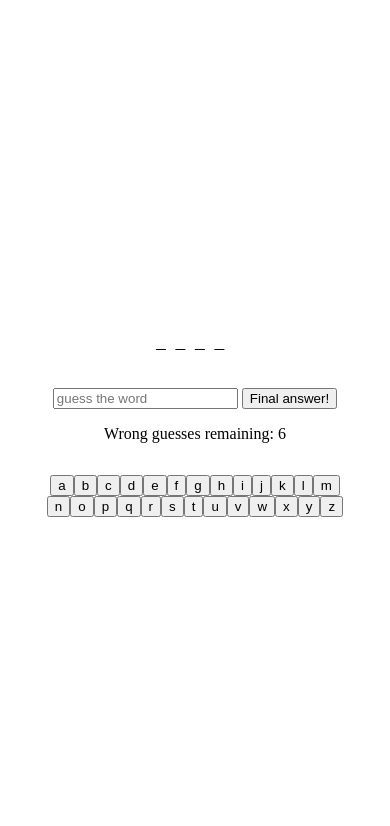
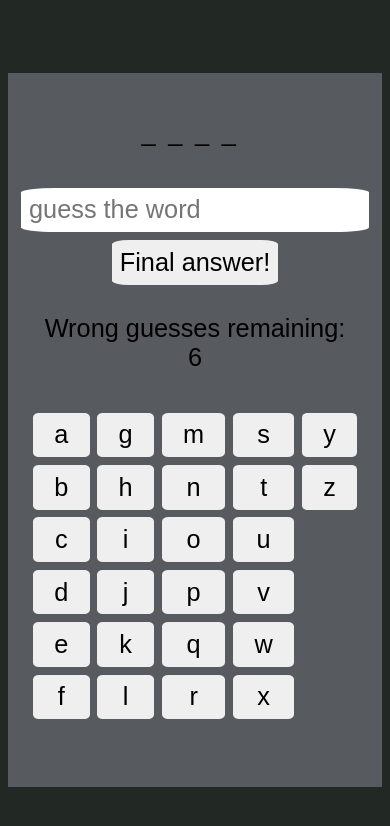
Before and after one commit to SpicyCayenne/hangman, a plain HTML site: page index.html in a window 390 px wide. Drawn offline with Linux system fonts and the light colour scheme.

Commit message:
update styles

```diff
--- a/style.css
+++ b/style.css
@@ -1,5 +1,6 @@
 html {
-    height: 100%;
+    height: 100vh;
+    overflow: hidden;
 }
 
 body {
@@ -9,10 +10,28 @@ body {
     align-items: center;
     justify-content: center;
     text-align: center;
+    font-family: Arial, Helvetica, sans-serif;
+    background-color: #222823;
+}
+
+#game {
+    padding: 5vmin;
+    background-color: #575A5E;
+    font-size: 3vmin;
+    border-radius: 10px;
 }
 
 #game div {
     padding: 1em;
+
+}
+
+#game input {
+    font-size: 3vmin;
+    margin: 1vmin;
+    padding: 2vmin;
+    border: none;
+    border-radius: 10%;
 }
 
 #secretWord {
@@ -29,8 +48,47 @@ body {
     align-items: center;
     justify-content: center;
     letter-spacing: 0;
+    border-radius: 3em;
+    font-size: 3vmin;
 }
 
 #outcome input {
-    margin: 1em;
+    margin-top: 3em;
+    font-size: 3vmin;
 }
+
+@media (max-width: 425px) {
+    body {
+        overflow: hidden;
+
+        display: flex;
+        flex-direction: column;
+        align-items: center;
+        justify-content: center;
+    }
+
+    #game {
+        height: 80vh;
+    }
+
+    #game input {
+        font-size: 3vmax;
+    }
+
+    #secretWord,
+    #guessCount {
+        font-size: 3vmax;
+    }
+
+    #playerArea {
+        height: 90%;
+    }
+
+    #letters {
+        height: 60%;
+        display: flex;
+        flex-direction: column;
+        flex-wrap: wrap;
+        padding: 1em;
+    }
+}
```
